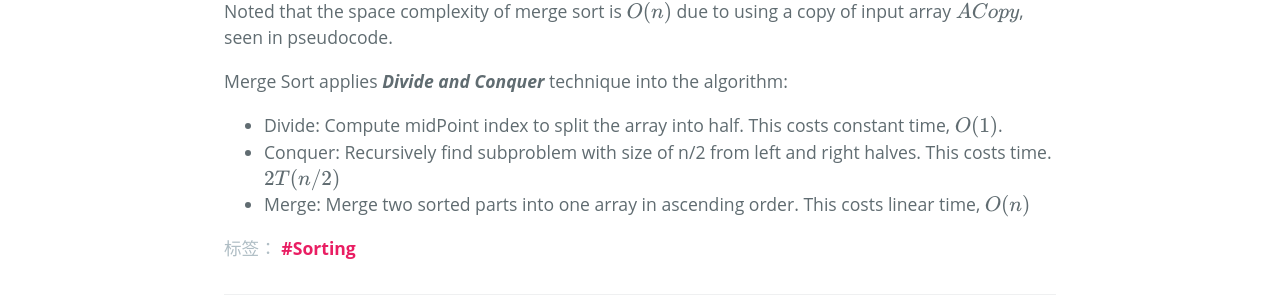
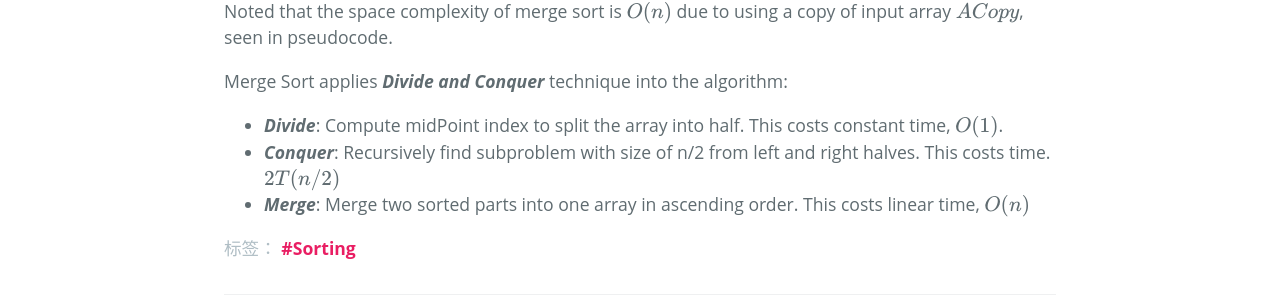
Before and after one commit to zl323/zl323.github.io, a Jekyll site: the page built from _posts/2020-05-13-Merge-Sort.md, in a window 1280 px wide and 900 px high, scrolled down 1219 px. Shown: the part 477-783 px from the top of the window. Built offline with Jekyll 4.4.1, drawn with Linux system fonts in a browser that asks for light colours; some web fonts are replaced; formulas are drawn with MathJax 3; some of the changed lines change nothing that is shown.

Commit message:
edit merge sort

```diff
--- a/_posts/2020-05-13-Merge-Sort.md
+++ b/_posts/2020-05-13-Merge-Sort.md
@@ -39,6 +39,6 @@ With this method, we can also get the runtime of this sorting algorithm $O(nlogn
 Noted that the space complexity of merge sort is $O(n)$ due to using a copy of input array $ACopy$, seen in pseudocode.
 
 Merge Sort applies ***Divide and Conquer*** technique into the algorithm:
-- Divide: Compute midPoint index to split the array into half. This costs constant time, $O(1)$.
-- Conquer: Recursively find subproblem with size of n/2 from left and right halves. This costs time. $2T(n/2)$
-- Merge: Merge two sorted parts into one array in ascending order. This costs linear time, $O(n)$
+- ***Divide***: Compute midPoint index to split the array into half. This costs constant time, $O(1)$.
+- ***Conquer***: Recursively find subproblem with size of n/2 from left and right halves. This costs time. $2T(n/2)$
+- ***Merge***: Merge two sorted parts into one array in ascending order. This costs linear time, $O(n)$
```
